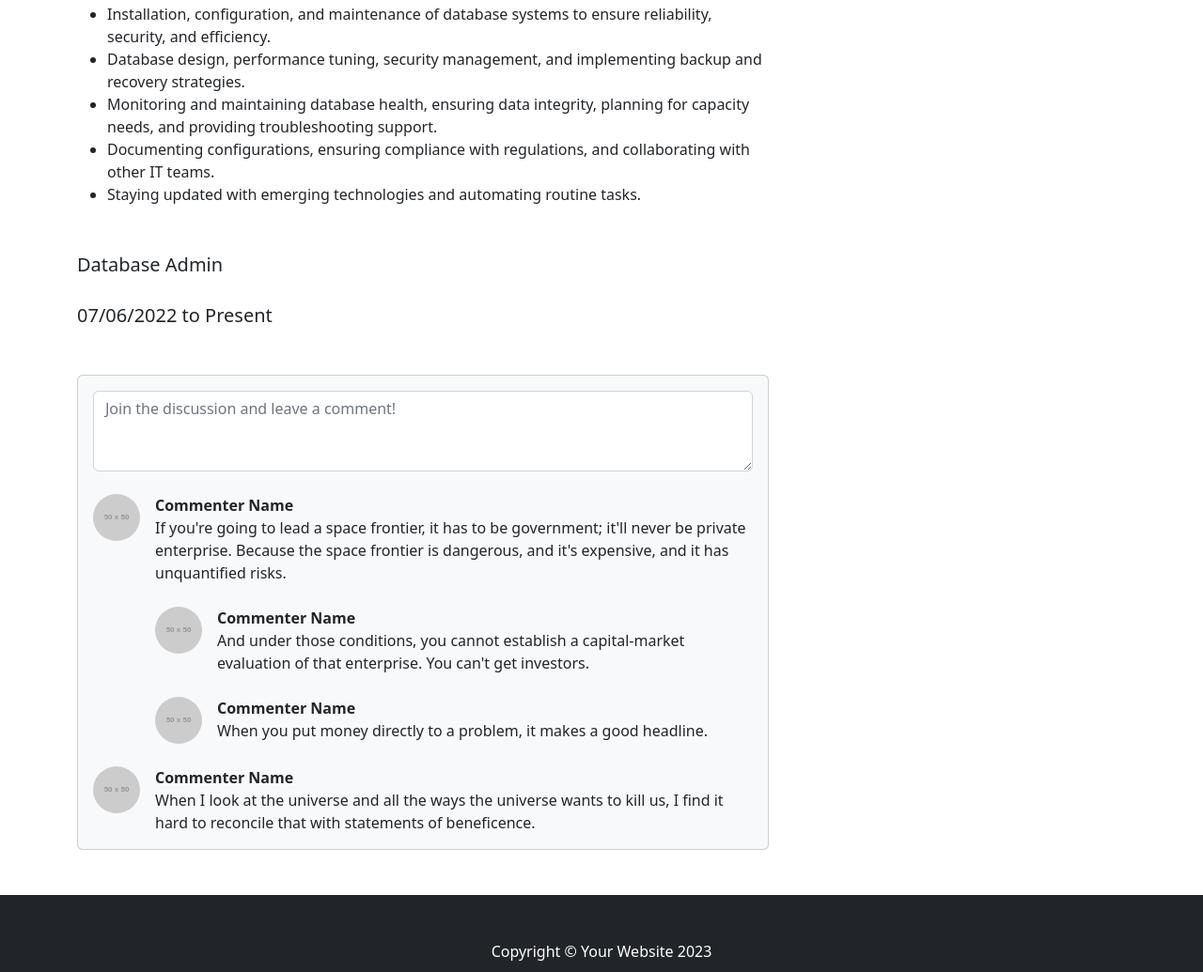
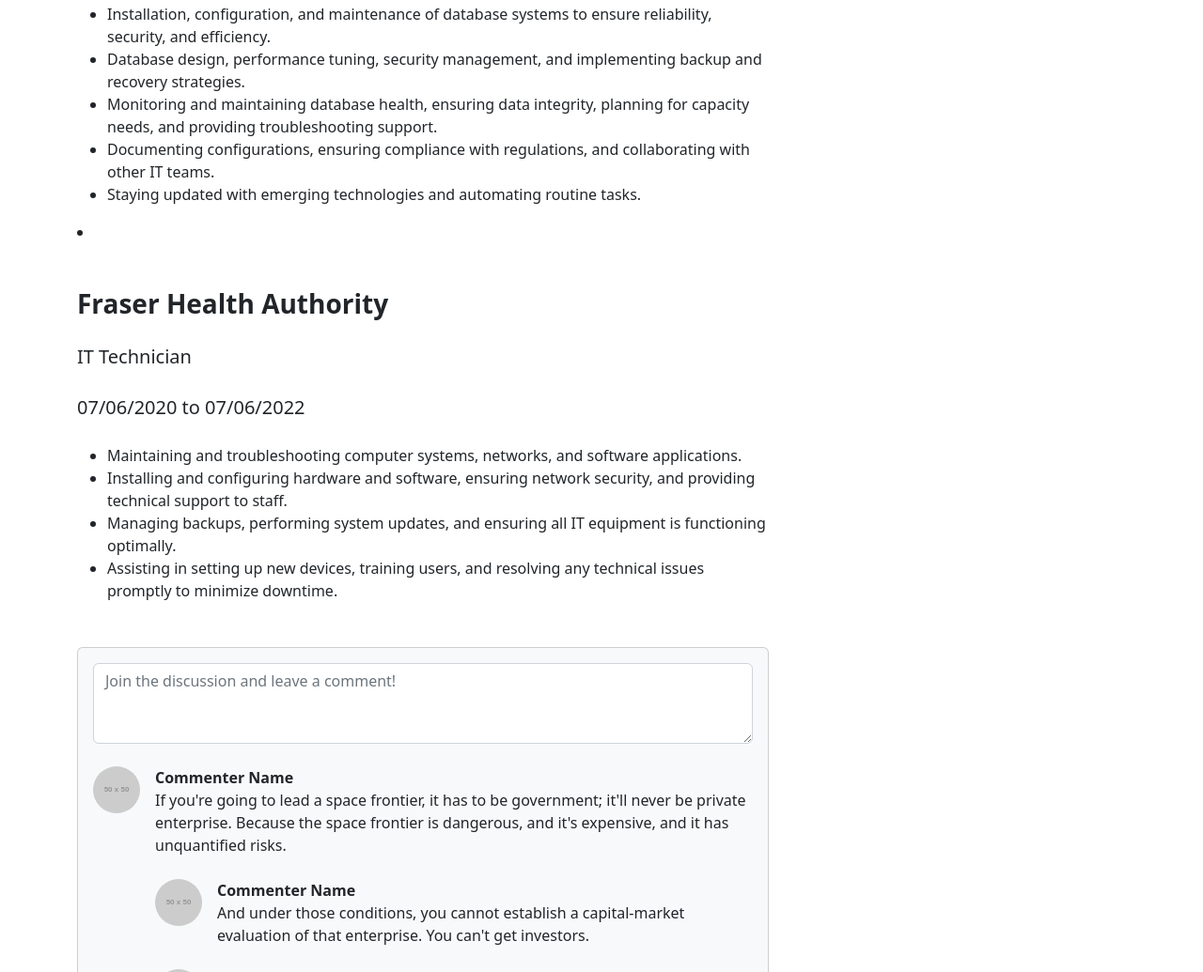
Before and after one commit to kashish0821/kashish0821.github.io, a plain HTML site: page index.html in a window 1280 px wide. Shown: the part 820-1855 px from the top of the page at 94% size. Drawn offline with nearby package versions, Linux system fonts and the light colour scheme; files that its build step writes are made by us from their sources; placeholder pictures from the web are drawn by us; a script that the page names is missing.

Commit message:
Update index.html

```diff
--- a/index.html
+++ b/index.html
@@ -43,10 +43,21 @@
 				<li>Documenting configurations, ensuring compliance with regulations, and collaborating with other IT teams.</li>
 				<li>Staying updated with emerging technologies and automating routine tasks.</li>
                             </ul>
+				</li>
+		<li>
 
-                            <h4 class="fw-bolder mb-4 mt-5"></h4>
-                            <p class="fs-5 mb-4">Database Admin</p>
-                            <p class="fs-5 mb-4"> 07/06/2022 to Present</p>
+                            <h3 class="fw-bolder mb-4 mt-5">Fraser Health Authority</h3>
+                            <p class="fs-5 mb-4">IT Technician</p>
+                            <p class="fs-5 mb-4"> 07/06/2020 to 07/06/2022</p>
+			    <ul>
+				<li>Maintaining and troubleshooting computer systems, networks, and software applications.</li>
+				<li>Installing and configuring hardware and software, ensuring network security, and providing technical support to staff.</li>
+				<li>Managing backups, performing system updates, and ensuring all IT equipment is functioning optimally.</li>
+				<li>Assisting in setting up new devices, training users, and resolving any technical issues promptly to minimize downtime.</li>
+			</ul>
+		</li>
+	</ul>
+
 
                         </section>
                     </article>
```
